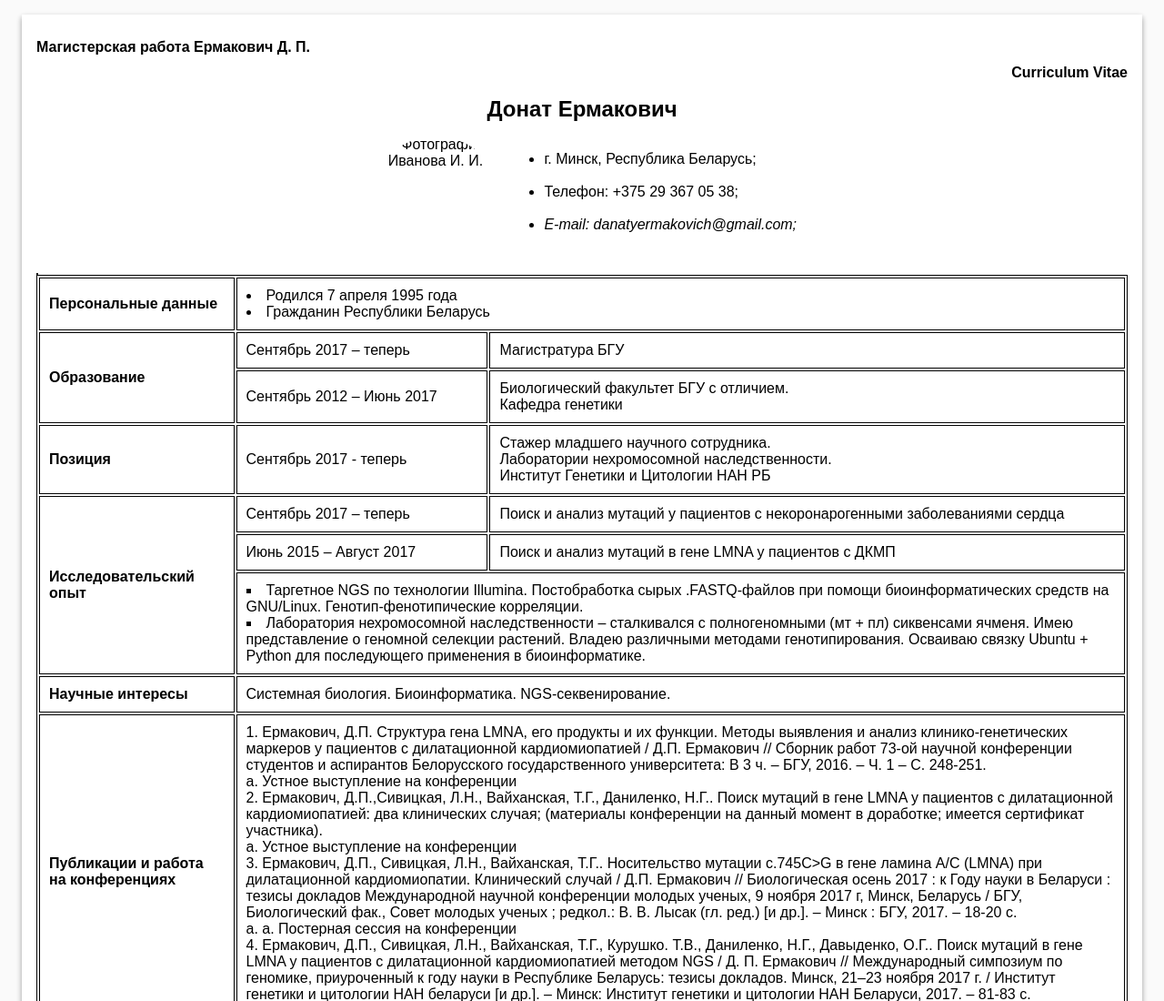
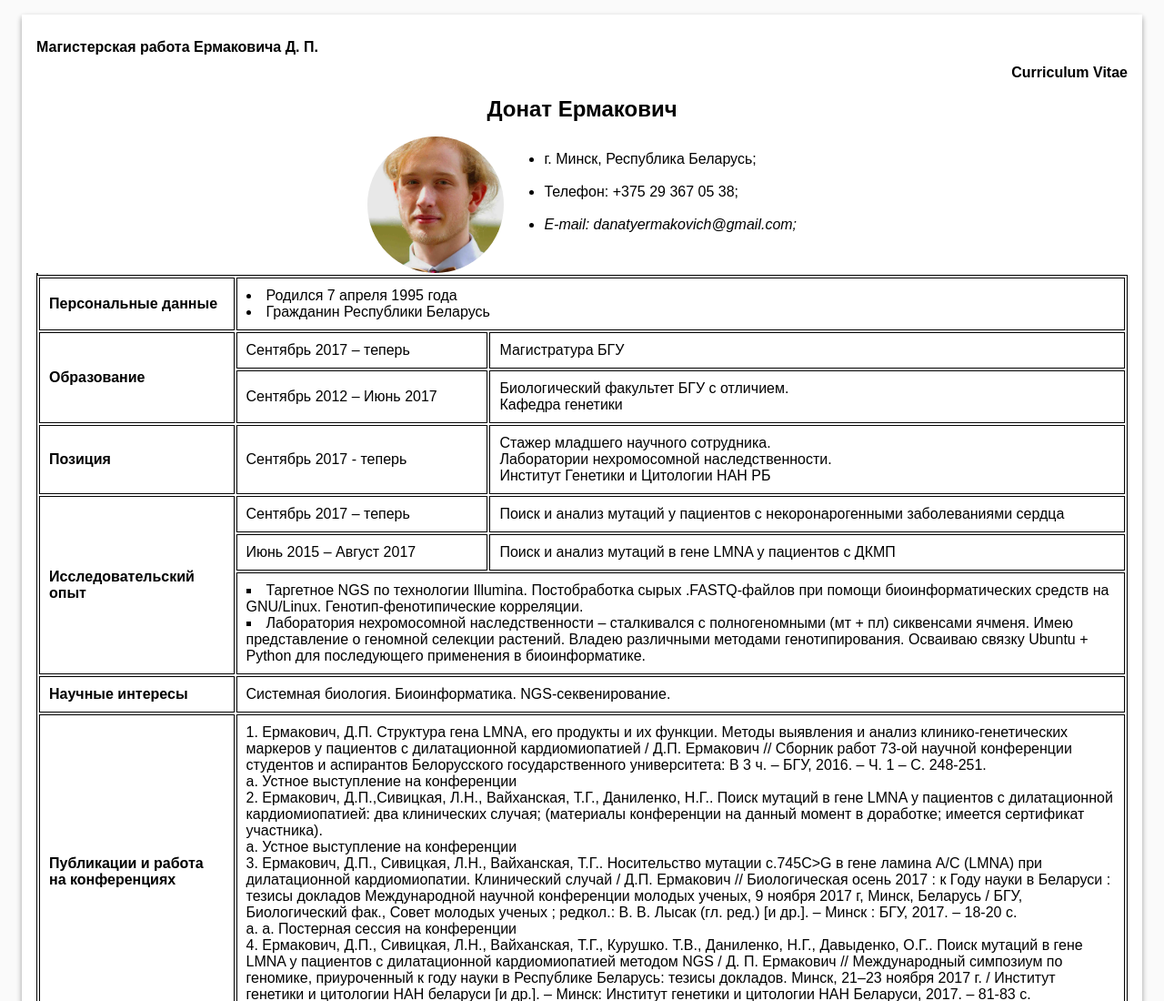
Before and after one commit to SillySabertooth/resume, a plain HTML site: page index.html in a window 1280 px wide. Shown: the top 1100 px of the page at 91% size. Drawn offline with Linux system fonts and the light colour scheme.

Commit message:
Update index.html

```diff
--- a/index.html
+++ b/index.html
@@ -76,12 +76,12 @@
 
 <body>
     <main>
-        <h1>Магистерская работа Ермакович Д. П.</h1>
+        <h1>Магистерская работа Ермаковича Д. П.</h1>
         <section>
             <h4>Curriculum Vitae</h4>
             <h3>Донат Ермакович</h3>
             <div class="container">
-    				<div class="item" style=";height:150px;"><img src="./avatar.jpg" alt="Фотография Иванова И. И." class="photo"></div>
+    				<div class="item" style=";height:150px;"><img src="./avatarr.jpg" alt="Фотография Ермаковича Д. П." class="photo"></div>
     				<div class="item" style="height:150px;float: center;">
                     <ul style = "text-align:left;"><li>
                     	<a>г. Минск, Республика Беларусь; </a>
```
